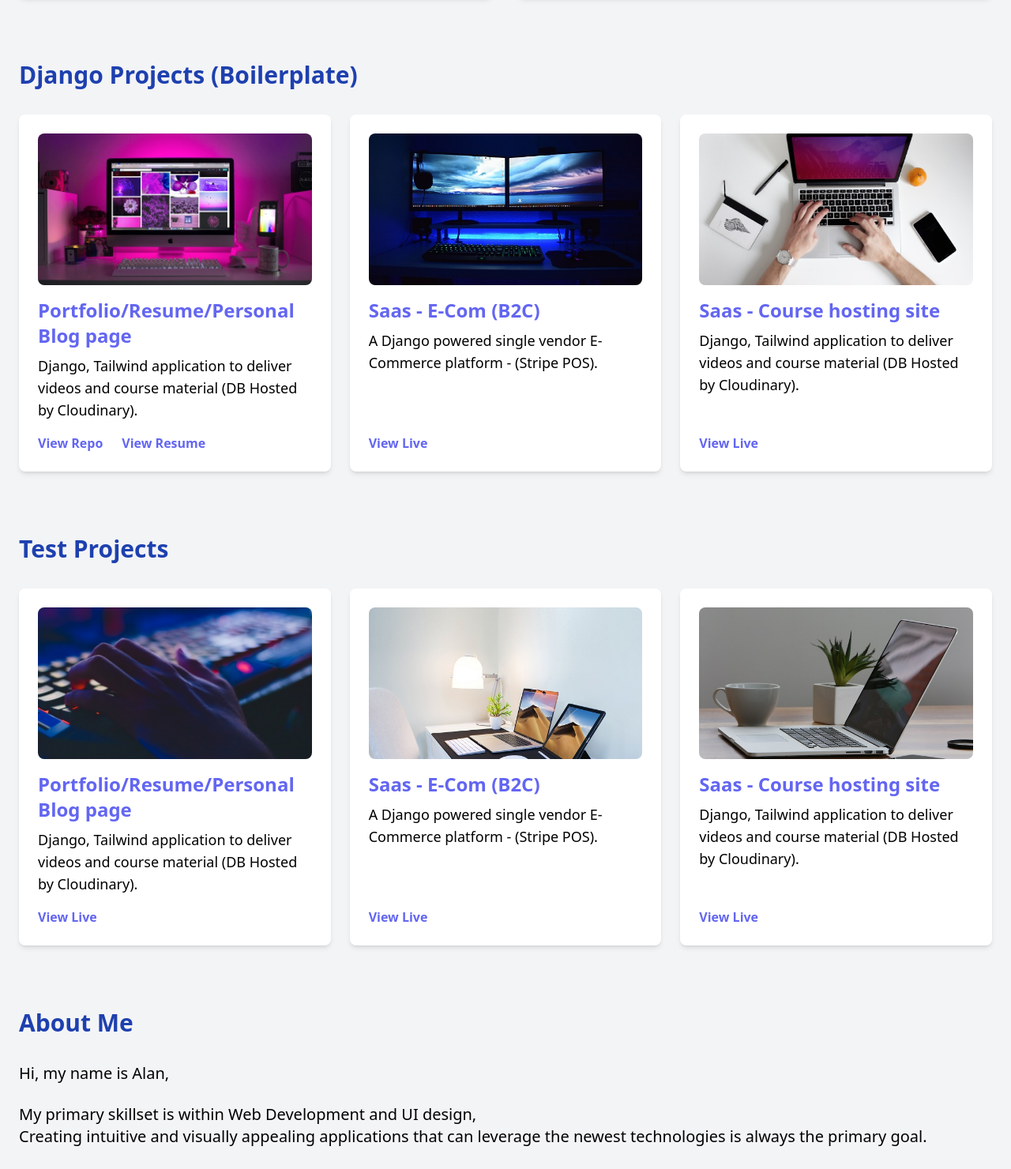
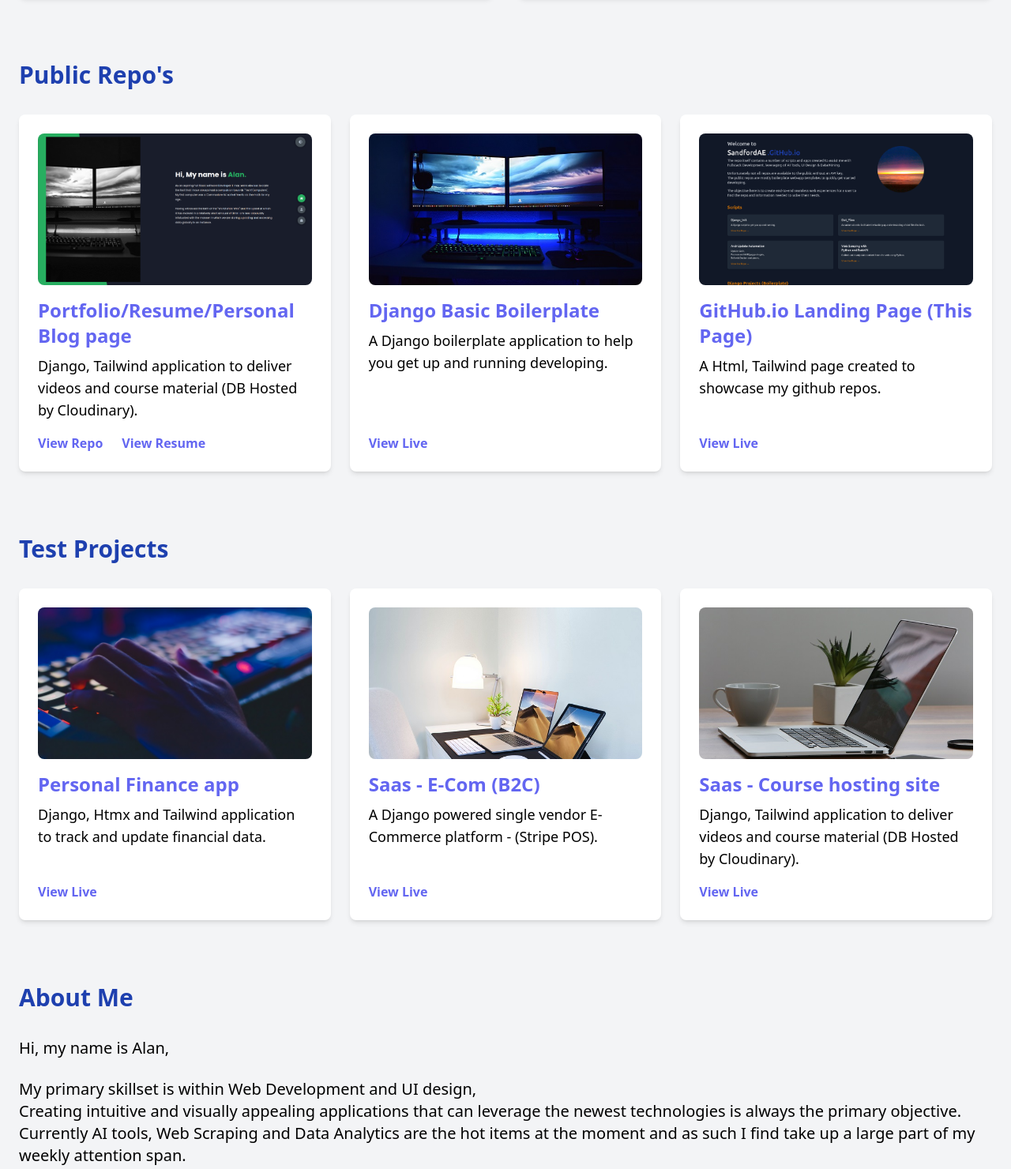
Before and after one commit to SandfordAE/SandfordAE.github.io, a plain HTML site: page index.html in a window 1280 px wide. Shown: the part 1167-2647 px from the top of the page at 79% size. Drawn offline with nearby package versions, Linux system fonts and the light colour scheme; files that its build step writes are made by us from their sources.

Commit message:
About Section & Photos

```diff
--- a/index.html
+++ b/index.html
@@ -178,7 +178,7 @@
 
 
 
-            <!-- Scripts -->
+            <!-- Scripts Section -->
             <section id="scripts" class="mb-20 animate-fade-in-up" style="animation-delay: 0.2s;">
                 <h2 class="text-3xl font-bold mb-8 text-primary-light dark:text-primary-dark">Scripts</h2>
                 <div class="grid grid-cols-1 md:grid-cols-2 gap-8">
@@ -215,18 +215,15 @@
 
             <!-- Boilerplate Projects Section -->
             <section id="projects" class="mb-20 animate-fade-in-up" style="animation-delay: 0.2s;">
-                <h2 class="text-3xl font-bold mb-8 text-primary-light dark:text-primary-dark">Django Projects (Boilerplate)</h2>
+                <h2 class="text-3xl font-bold mb-8 text-primary-light dark:text-primary-dark">Public Repo's</h2>
+                <div class="grid grid-cols-1 sm:grid-cols-2 lg:grid-cols-3 gap-6">
 
-                <div class="grid grid-cols-1 sm:grid-cols-2 lg:grid-cols-3 gap-6">
 
                     <!-- Project 1 -->
                     <div class="bg-white dark:bg-gray-800 shadow-md hover:shadow-lg dark:hover:bg-slate-700 dark:hover:shadow-xl dark:hover:shadow-slate-300 rounded-lg p-6 flex flex-col hover:scale-105 transition-transform">
-                        <img src="img/stock_3.jpg" alt="Course-Saas" class="rounded-lg mb-4 object-cover h-48">
-
+                        <img src="img/GH_About_Me.png" alt="Course-Saas" class="rounded-lg mb-4 object-cover h-48">
                         <h3 class="text-indigo-500 text-2xl font-semibold mb-2">Portfolio/Resume/Personal Blog page</h3>
-
                         <p class="text-black dark:text-white text-lg flex-grow">Django, Tailwind application to deliver videos and course material (DB Hosted by Cloudinary).</p>
-
                         <div class="flex gap-6">
                             <a href="https://github.com/SandfordAE/SandfordAE.github.io"  class="text-indigo-500 mt-4 font-semibold hover:underline">View Repo</a>
                             <a href="https://sandfordae.github.io/resume_page/index.html" class="text-indigo-500 mt-4 font-semibold hover:underline">View Resume</a>
@@ -236,18 +233,19 @@
                     <!-- Project 2 -->
                     <div class="bg-white dark:bg-gray-800 shadow-md hover:shadow-lg dark:hover:bg-slate-700 dark:hover:shadow-xl dark:hover:shadow-slate-300 rounded-lg p-6 flex flex-col hover:scale-105 transition-transform">
                         <img src="img/stock_2.jpg" alt="E-Com-Saas" class="rounded-lg mb-4 object-cover h-48">
-                        <h3 class="text-indigo-500 text-2xl font-semibold mb-2">Saas - E-Com (B2C) </h3>
-                        <p class="text-black dark:text-white text-lg flex-grow">A Django powered single vendor E-Commerce platform - (Stripe POS).</p>
+                        <h3 class="text-indigo-500 text-2xl font-semibold mb-2">Django Basic Boilerplate</h3>
+                        <p class="text-black dark:text-white text-lg flex-grow">A Django boilerplate application to help you get up and running developing.</p>
                         <a href="#" class="text-indigo-500 mt-4 font-semibold hover:underline">View Live</a>
                     </div>
 
                     <!-- Project 3 -->
                     <div class="bg-white dark:bg-gray-800 shadow-md hover:shadow-lg dark:hover:bg-slate-700 dark:hover:shadow-xl dark:hover:shadow-slate-300 rounded-lg p-6 flex flex-col hover:scale-105 transition-transform">
-                        <img src="img/stock_1.jpg" alt="Course-Saas" class="rounded-lg mb-4 object-cover h-48">
-                        <h3 class="text-indigo-500 text-2xl font-semibold mb-2">Saas - Course hosting site</h3>
-                        <p class="text-black dark:text-white text-lg flex-grow">Django, Tailwind application to deliver videos and course material (DB Hosted by Cloudinary).</p>
+                        <img src="img/GH_io.png" alt="Course-Saas" class="rounded-lg mb-4 object-cover h-48">
+                        <h3 class="text-indigo-500 text-2xl font-semibold mb-2">GitHub.io Landing Page (This Page)</h3>
+                        <p class="text-black dark:text-white text-lg flex-grow">A Html, Tailwind page created to showcase my github repos.</p>
                         <a href="#" class="text-indigo-500 mt-4 font-semibold hover:underline">View Live</a>
                     </div>
+
 
                 </div>
             </section>
@@ -259,13 +257,16 @@
             <section id="test_projects" class="mb-20 animate-fade-in-up" style="animation-delay: 0.2s;">
                 <h2 class="text-3xl font-bold mb-8 text-primary-light dark:text-primary-dark">Test Projects</h2>
                 <div class="grid grid-cols-1 sm:grid-cols-2 lg:grid-cols-3 gap-6">
+
+
                     <!-- Project 1 -->
                     <div class="bg-white dark:bg-gray-800 shadow-md hover:shadow-lg dark:hover:bg-slate-700 dark:hover:shadow-xl dark:hover:shadow-slate-300 rounded-lg p-6 flex flex-col hover:scale-105 transition-transform">
                         <img src="img/stock_4.jpg" alt="Course-Saas" class="rounded-lg mb-4 object-cover h-48">
-                    <h3 class="text-indigo-500 text-2xl font-semibold mb-2">Portfolio/Resume/Personal Blog page</h3>
-                    <p class="text-black dark:text-white text-lg flex-grow">Django, Tailwind application to deliver videos and course material (DB Hosted by Cloudinary).</p>
+                        <h3 class="text-indigo-500 text-2xl font-semibold mb-2">Personal Finance app</h3>
+                        <p class="text-black dark:text-white text-lg flex-grow">Django, Htmx and Tailwind application to track and update financial data.</p>
                         <a href="#" class="text-indigo-500 mt-4 font-semibold hover:underline">View Live</a>
                     </div>
+
                     <!-- Project 2 -->
                     <div class="bg-white dark:bg-gray-800 shadow-md hover:shadow-lg dark:hover:bg-slate-700 dark:hover:shadow-xl dark:hover:shadow-slate-300 rounded-lg p-6 flex flex-col hover:scale-105 transition-transform">
                         <img src="img/stock_5.jpg" alt="E-Com-Saas" class="rounded-lg mb-4 object-cover h-48">
@@ -273,6 +274,7 @@
                         <p class="text-black dark:text-white text-lg flex-grow">A Django powered single vendor E-Commerce platform - (Stripe POS).</p>
                         <a href="#" class="text-indigo-500 mt-4 font-semibold hover:underline">View Live</a>
                     </div>
+
                     <!-- Project 3 -->
                     <div class="bg-white dark:bg-gray-800 shadow-md hover:shadow-lg dark:hover:bg-slate-700 dark:hover:shadow-xl dark:hover:shadow-slate-300 rounded-lg p-6 flex flex-col hover:scale-105 transition-transform">
                         <img src="img/stock_6.jpg" alt="Course-Saas" class="rounded-lg mb-4 object-cover h-48">
@@ -280,6 +282,8 @@
                         <p class="text-black dark:text-white text-lg flex-grow">Django, Tailwind application to deliver videos and course material (DB Hosted by Cloudinary).</p>
                         <a href="#" class="text-indigo-500 mt-4 font-semibold hover:underline">View Live</a>
                     </div>
+
+
                 </div>
             </section>
 
@@ -300,7 +304,8 @@
 
                 <p class="text-lg sm:text-xl font-medium  dark:text-white text-black ">
                     My primary skillset is within Web Development and UI design, <br>
-                    Creating intuitive and visually appealing applications that can leverage the newest technologies is always the primary goal.
+                    Creating intuitive and visually appealing applications that can leverage the newest technologies is always the primary objective. <br>
+                    Currently AI tools, Web Scraping and Data Analytics are the hot items at the moment and as such I find take up a large part of my weekly attention span.
                 </p>
                 <br>
 
```
Also changed, not shown: img/GH_About_Us.png (deleted), img/GH_Contact.png (deleted), img/GH_Projects.png (deleted), img/GH_Scripts.png (deleted), img/GH_Setup.png (deleted), img/GH_io.png (added), resume_page/img/ubuntu.png (deleted). Lines whose indentation alone changed are shown as unchanged.
